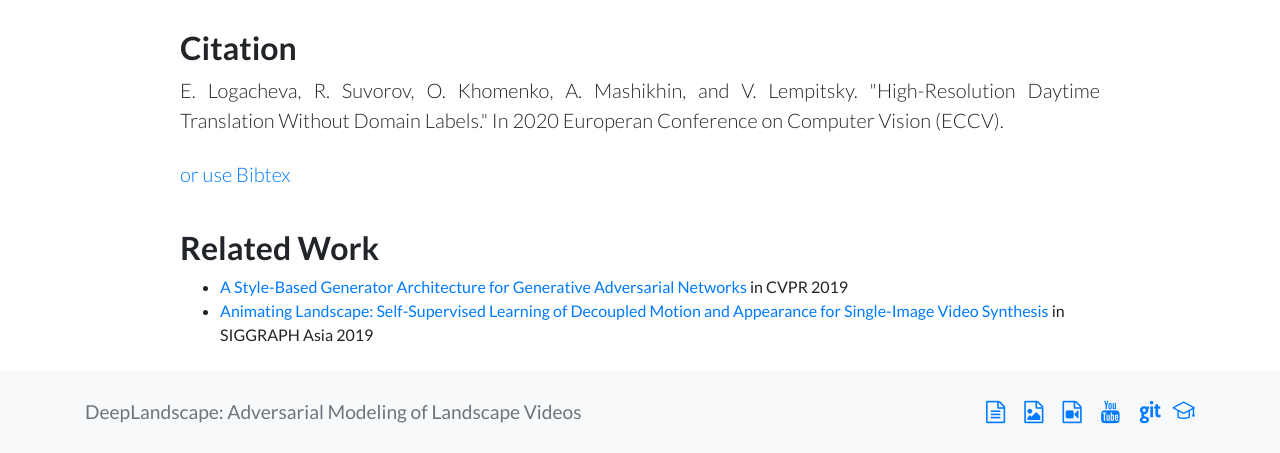
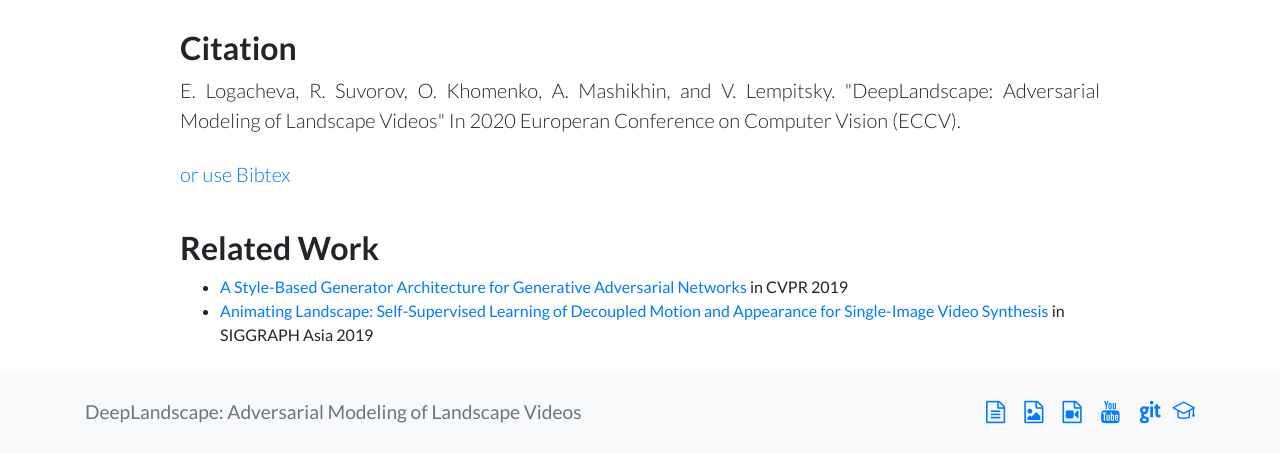
Before and after one commit to advimman/deep-landscape, a plain HTML site: page docs/index.html in a window 1280 px wide. Shown: the part 7243-7696 px from the top of the page. Drawn offline with nearby package versions, Linux system fonts and the light colour scheme.

Commit message:
fixes for .pdf files

```diff
--- a/docs/index.html
+++ b/docs/index.html
@@ -432,8 +432,8 @@
         <div class="offset-md-1 col-md-10">
           <h2>Citation</h2>
           <p class="lead mb-0" align="justify">
-            E. Logacheva, R. Suvorov, O. Khomenko, A. Mashikhin, and V. Lempitsky. "High-Resolution Daytime Translation
-            Without Domain Labels." In 2020 Europeran Conference on Computer Vision (ECCV).
+            E. Logacheva, R. Suvorov, O. Khomenko, A. Mashikhin, and V. Lempitsky.
+            "DeepLandscape: Adversarial Modeling of Landscape Videos" In 2020 Europeran Conference on Computer Vision (ECCV).
           </p>
           <br />
           <a href="./cite.txt" class="footer-icon">
@@ -471,7 +471,7 @@
               </a>
             </li>
             <li class="list-inline-item mr-3">
-              <a href="./paper/High-Resolution_Daytime_Translation_Without_Domain_Labels.pdf" class="footer-icon">
+              <a href="./paper/DeepLandscape_Adversarial_Modeling_of_Landscape_Videos.pdf" class="footer-icon">
                 <i class="fa fa-file-image-o"></i>
               </a>
             </li>
```
